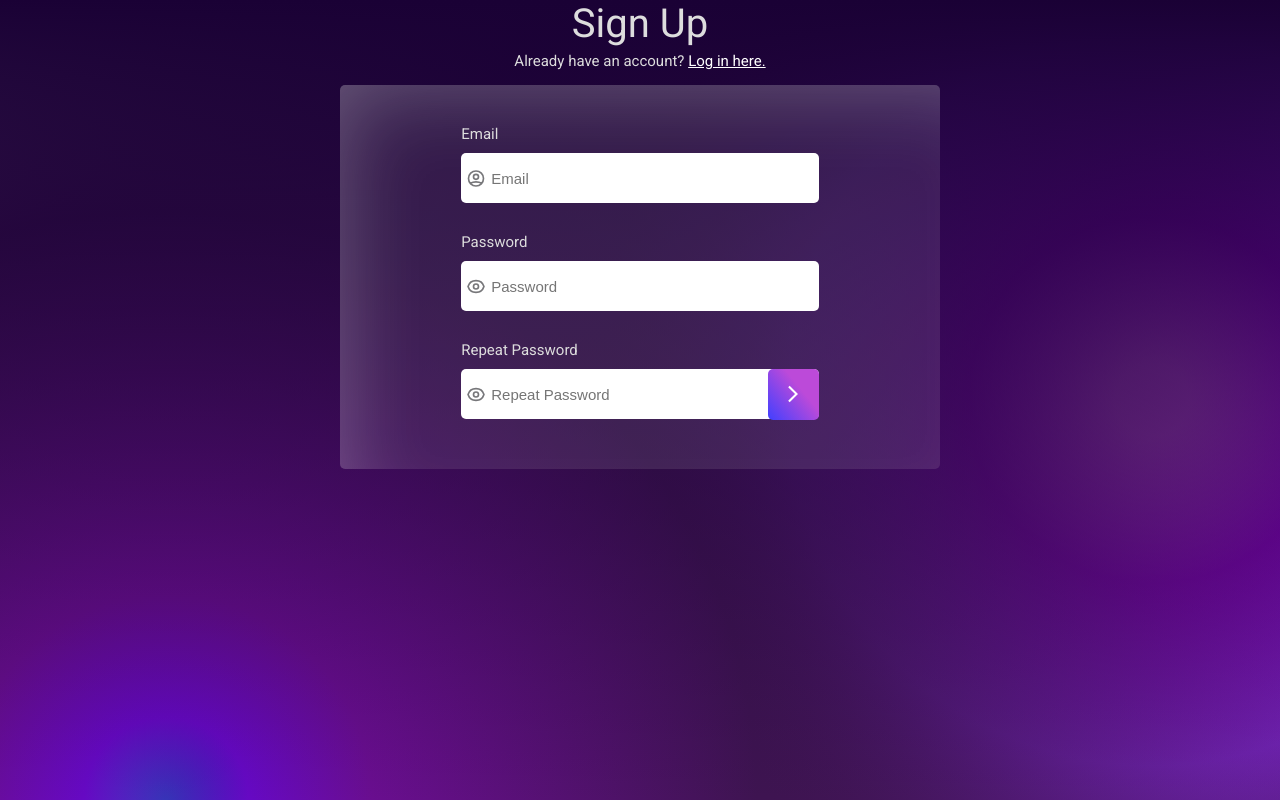
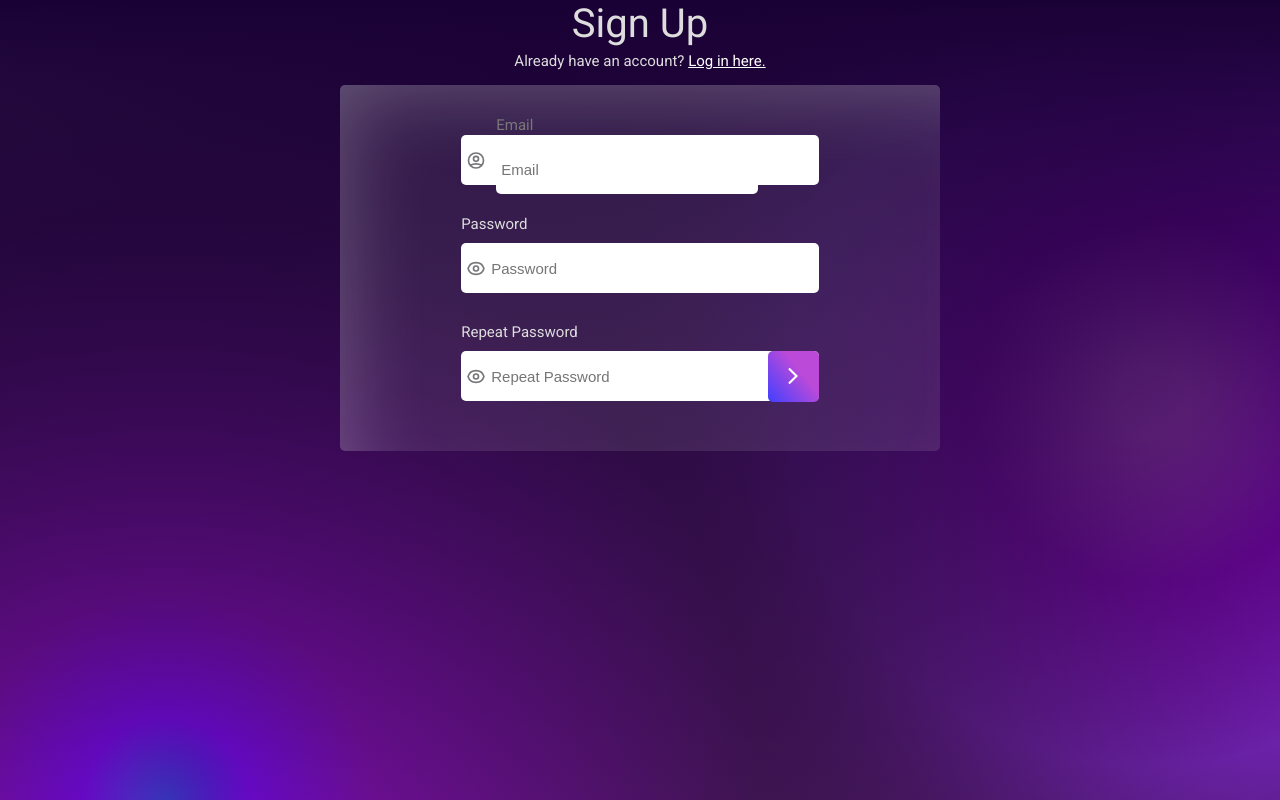
Before and after one commit to PiotrPiwonski/Reg-Log-User-Compendium_FE, a React (Create React App) app: page /sign-up in a window 1280 px wide. Built offline with nearby package versions, Linux system fonts and the light colour scheme; no server answers.

Commit message:
test form input

```diff
--- a/src/features/SignUp/SignUp.tsx
+++ b/src/features/SignUp/SignUp.tsx
@@ -13,6 +13,7 @@ import { PagesTitles } from '../../config/pages-title';
 import { routes } from '../../routes/routesMap';
 import { PageHeader } from '../../components/PageHeader';
 import { FormBox } from '../../components/form/FormBox';
+import { FormInput } from '../../components/form/FormInput';
 import styles from '../../components/form/FormInput/FormInput.module.css';
 
 type SignUpForm = {
@@ -94,16 +95,16 @@ const SignUp = () => {
       <FormBox>
         <form onSubmit={submitForm(onSubmit)}>
           <div className="input-box">
-            <label htmlFor="email">Email</label>
             <div className="input-panel">
               <HiOutlineUserCircle className="input-icon" />
-              <input
-                {...tag('email', { required: true, email: true })}
+              <FormInput
+                name={tag('email', { required: true, email: true }).name}
                 type="email"
                 value={form.email}
                 onChange={updateValue}
                 placeholder="Email"
                 className={styles.input}
+                labelTitle="Email"
               />
               {errors.email && <div className="input-errors">{errors.email}</div>}
             </div>
```
